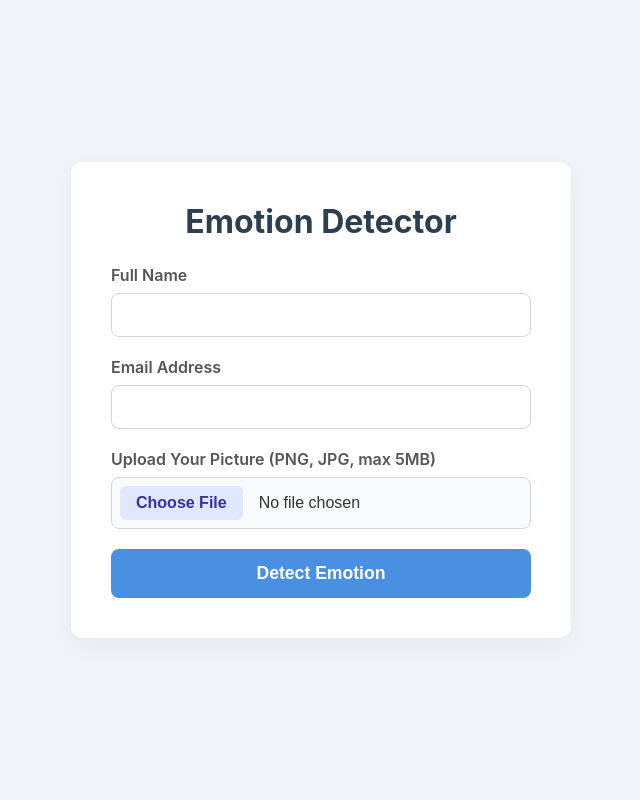
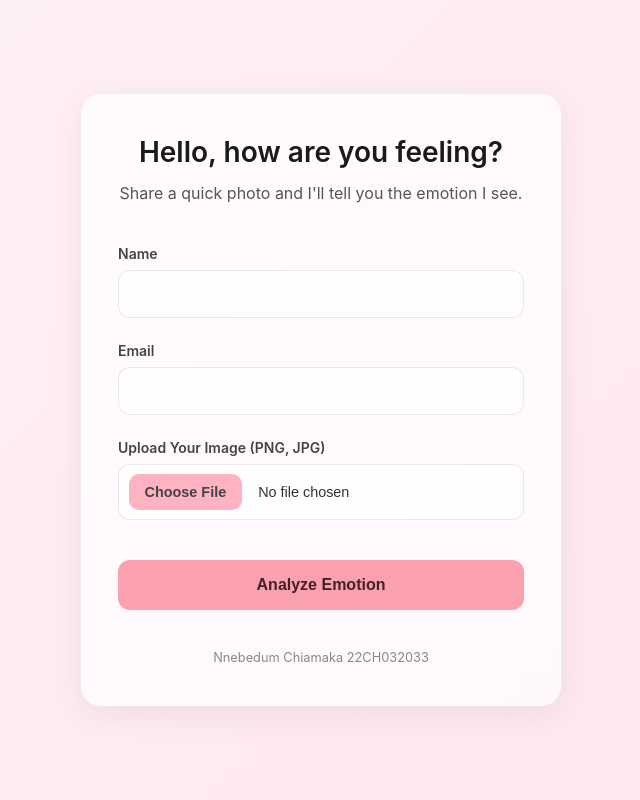
Before and after one commit to tech-chi/face-detection-project, a Flask app: template templates/index.html in a window 1280 px wide. Shown: the whole page, without its empty margins (319-959 px from the left). Run offline with Flask 3, Linux system fonts and the light colour scheme; the template is opened without the code that fills it, so the values that code supplies are empty.

Commit message:
Style: Updated index.html with new pastel design

```diff
--- a/templates/index.html
+++ b/templates/index.html
@@ -3,172 +3,211 @@
 <head>
     <meta charset="UTF-8">
     <meta name="viewport" content="width=device-width, initial-scale=1.0">
-    <title>Emotion Detector</title>
+    <title>Facial Emotion Detector</title>
     <style>
-        /* Minimalist, Pastel, Modern HTML */
+        /* --- Reset & Base --- */
+        * {
+            box-sizing: border-box;
+            margin: 0;
+            padding: 0;
+        }
+
         body {
             font-family: -apple-system, BlinkMacSystemFont, "Segoe UI", Roboto, Helvetica, Arial, sans-serif;
-            background-color: #F0F4F8; /* Light pastel blue-gray */
-            color: #333;
+            /* New: Light pastel pink gradient */
+            background-image: linear-gradient(135deg, #fff0f5 10%, #ffe6f0 100%);
             display: flex;
             justify-content: center;
             align-items: center;
             min-height: 100vh;
-            margin: 0;
             padding: 20px;
-            box-sizing: border-box;
         }
 
+        /* --- Main App Container (Translucent) --- */
         .container {
-            background-color: #FFFFFF;
-            border-radius: 12px;
-            box-shadow: 0 8px 24px rgba(0, 0, 0, 0.05);
-            padding: 2.5rem;
             width: 100%;
-            max-width: 500px;
-            box-sizing: border-box;
+            max-width: 480px;
+            padding: 2.5rem 2.25rem;
+
+            /* The Translucent Effect */
+            background-color: rgba(255, 255, 255, 0.7);
+            -webkit-backdrop-filter: blur(14px);
+            backdrop-filter: blur(14px);
+
+            border: 1px solid rgba(255, 255, 255, 0.3);
+            border-radius: 20px; /* Softer rounding */
+            /* Softer, more subtle shadow */
+            box-shadow: 0 8px 32px 0 rgba(100, 90, 90, 0.1);
+            text-align: center;
         }
 
         h1 {
-            text-align: center;
-            color: #2C3E50; /* Dark blue-gray */
-            margin-top: 0;
-            margin-bottom: 1.5rem;
+            font-size: 1.75rem;
+            font-weight: 600;
+            color: #1a1a1a;
+            margin-bottom: 0.75rem; /* More spacing */
+        }
+
+        p.subtitle {
+            font-size: 1rem;
+            color: #555;
+            margin-bottom: 2.5rem; /* Lots of whitespace */
+            line-height: 1.5;
+        }
+
+        /* --- Form Styling --- */
+        form {
+            display: flex;
+            flex-direction: column;
+            gap: 1.5rem; /* Increased gap for more whitespace */
         }
 
         .form-group {
-            margin-bottom: 1.25rem;
+            display: flex;
+            flex-direction: column;
+            align-items: flex-start;
         }
 
-        .form-group label {
-            display: block;
+        label {
+            font-size: 0.875rem;
+            font-weight: 600;
+            color: #444;
             margin-bottom: 0.5rem;
-            font-weight: 600;
-            color: #555;
         }
 
-        .form-group input[type="text"],
-        .form-group input[type="email"],
-        .form-group input[type="file"] {
+        input[type="text"],
+        input[type="email"],
+        input[type="file"] {
             width: 100%;
-            padding: 0.75rem;
-            border: 1px solid #D1D5DB; /* Light gray border */
-            border-radius: 8px;
-            box-sizing: border-box; /* Important for padding */
+            padding: 0.875rem 1.1rem;
             font-size: 1rem;
+            border: 1px solid rgba(200, 200, 200, 0.4);
+            border-radius: 12px; /* Softer rounding */
+            background-color: rgba(255, 255, 255, 0.75);
+            color: #333;
+            transition: border 0.3s ease, box-shadow 0.3s ease;
         }
 
-        .form-group input[type="file"] {
-            padding: 0.5rem;
-            background-color: #F9FAFB;
+        input[type="text"]:focus,
+        input[type="email"]:focus {
+            outline: none;
+            border-color: #ffb3c1; /* New: Pastel pink accent */
+            box-shadow: 0 0 0 3px rgba(255, 179, 193, 0.3);
         }
 
-        .form-group input::file-selector-button {
-            padding: 0.5rem 1rem;
-            margin-right: 1rem;
-            background-color: #E0E7FF; /* Pastel indigo */
-            color: #3730A3; /* Dark indigo */
-            border: none;
-            border-radius: 6px;
-            cursor: pointer;
-            font-weight: 600;
-            transition: background-color 0.2s;
+        /* Custom File Input */
+        input[type="file"] {
+            padding: 0.6rem;
+            font-size: 0.9rem;
         }
 
-        .form-group input::file-selector-button:hover {
-            background-color: #C7D2FE;
+        input[type="file"]::file-selector-button {
+            font-weight: 600;
+            color: #444;
+            background-color: #ffb3c1; /* Pastel pink */
+            padding: 0.6rem 1rem;
+            border: none;
+            border-radius: 10px;
+            cursor: pointer;
+            transition: background-color 0.3s ease;
+            margin-right: 1rem;
         }
 
-        .btn {
-            width: 100%;
-            padding: 0.85rem;
-            border: none;
-            border-radius: 8px;
-            background-color: #4A90E2; /* Stronger pastel blue */
-            color: white;
-            font-size: 1.1rem;
-            font-weight: 600;
-            cursor: pointer;
-            transition: background-color 0.2s;
+        input[type="file"]::file-selector-button:hover {
+            background-color: #fba0af;
         }
 
-        .btn:hover {
-            background-color: #357ABD;
+        /* --- Submit Button --- */
+        button {
+            padding: 1rem;
+            font-size: 1rem;
+            font-weight: 700;
+            color: #41222b; /* Darker pink text for contrast */
+            background-color: #fba0af; /* Stronger pastel pink */
+            border: none;
+            border-radius: 12px;
+            cursor: pointer;
+            transition: background-color 0.3s ease, transform 0.2s ease;
+            margin-top: 1rem;
         }
 
-        .result-box, .error-box {
-            text-align: center;
-            font-size: 1.1rem;
-            font-weight: 600;
-            padding: 1.25rem;
-            border-radius: 8px;
-            margin-top: 1.5rem;
+        button:hover {
+            background-color: #f88a9d;
+            transform: translateY(-2px);
         }
 
-        .result-box {
-            background-color: #D1FAE5; /* Pastel green */
-            color: #065F46; /* Dark green */
-            border: 1px solid #A7F3D0;
+        button:active {
+            transform: translateY(0);
         }
 
-        .error-box {
-            background-color: #FEE2E2; /* Pastel red */
-            color: #991B1B; /* Dark red */
-            border: 1px solid #FECACA;
+        /* --- Message Boxes --- */
+        .message {
+            padding: 1rem 1.25rem;
+            margin-top: 1.5rem;
+            border-radius: 12px;
+            font-size: 0.95rem;
+            font-weight: 600;
+            text-align: left;
+            line-height: 1.5;
+            background-color: rgba(255, 255, 255, 0.8); /* Translucent base */
+        }
+
+        .error {
+            color: #c53030;
+            border: 1px solid rgba(254, 200, 200, 1);
+        }
+
+        .prediction {
+            color: #2f855a;
+            border: 1px solid rgba(200, 254, 210, 1);
+        }
+
+        /* --- Signature --- */
+        .signature {
+            font-size: 0.8rem;
+            color: #888;
+            margin-top: 2.5rem; /* Whitespace before signature */
         }
     </style>
 </head>
 <body>
+
     <div class="container">
-        <h1>Emotion Detector</h1>
+        <!-- New: Updated wording -->
+        <h1>Hello, how are you feeling?</h1>
+        <p class="subtitle">Share a quick photo and I'll tell you the emotion I see.</p>
 
-        <!-- Display Result or Error Messages -->
+        <!-- Result/Error Messages -->
+        {% if error_text %}
+            <div class="message error">{{ error_text }}</div>
+        {% endif %}
         {% if prediction_text %}
-            <div class="result-box">
-                {{ prediction_text }}
-            </div>
-        {% endif %}
-        {% if error_text %}
-            <div class="error-box">
-                {{ error_text }}
-            </div>
+            <div class="message prediction">{{ prediction_text }}</div>
         {% endif %}
 
-        <form method="POST" enctype="multipart/form-data" onsubmit="return validateForm()">
+        <!-- Upload Form -->
+        <form method="POST" enctype="multipart/form-data">
             <div class="form-group">
-                <label for="name">Full Name</label>
+                <label for="name">Name</label>
                 <input type="text" id="name" name="name" required>
             </div>
+
             <div class="form-group">
-                <label for="email">Email Address</label>
+                <label for="email">Email</label>
                 <input type="email" id="email" name="email" required>
             </div>
+
             <div class="form-group">
-                <label for="image">Upload Your Picture (PNG, JPG, max 5MB)</label>
-                <input type="file" id="image" name="image" accept=".png, .jpeg, .jpg" required>
+                <label for="image">Upload Your Image (PNG, JPG)</label>
+                <input type="file" id="image" name="image" accept="image/png, image/jpeg" required>
             </div>
-            <button typea="submit" class="btn">Detect Emotion</button>
+
+            <button type="submit">Analyze Emotion</button>
         </form>
+
+        <!-- New: Signature Added -->
+        <p class="signature">Nnebedum Chiamaka 22CH032033</p>
     </div>
 
-    <script>
-        // Client-side validation for file size
-        function validateForm() {
-            const fileInput = document.getElementById('image');
-            if (fileInput.files.length > 0) {
-                const fileSize = fileInput.files[0].size; // in bytes
-                const maxSize = 5 * 1024 * 1024; // 5 MB
-
-                if (fileSize > maxSize) {
-                    // We can't use our pretty error box without a page reload,
-                    // so we'll use a simple alert for client-side check.
-                    // The server will catch it anyway.
-                    alert('File is too large! Maximum size is 5 MB.');
-                    return false;
-                }
-            }
-            return true;
-        }
-    </script>
 </body>
 </html>
```
